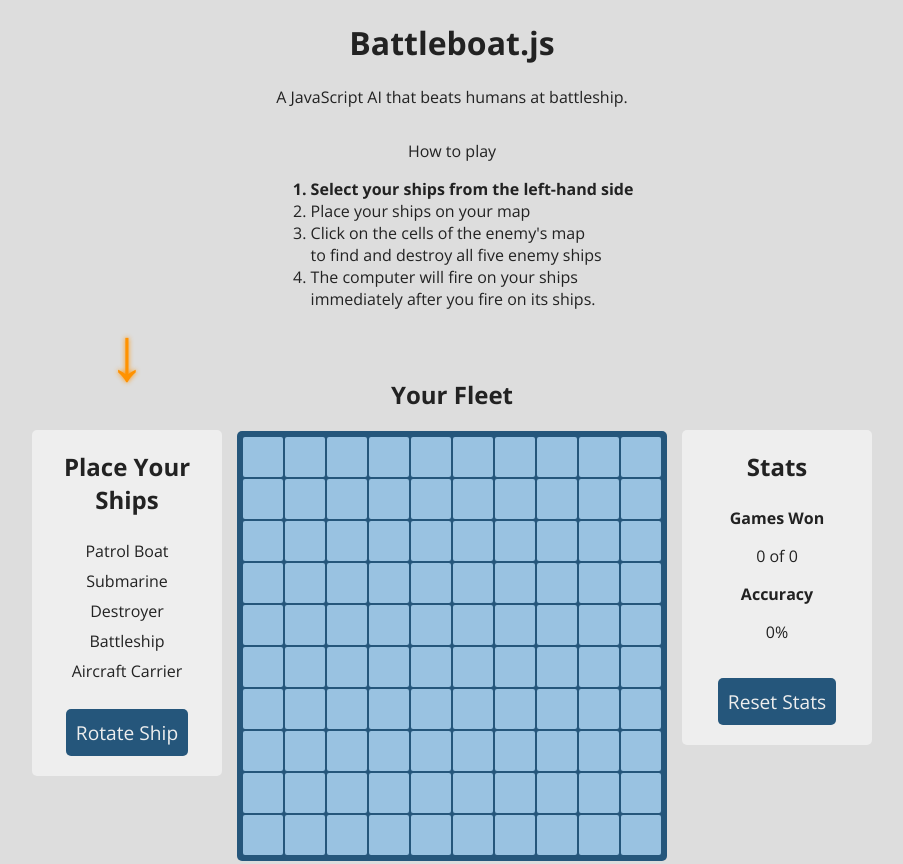
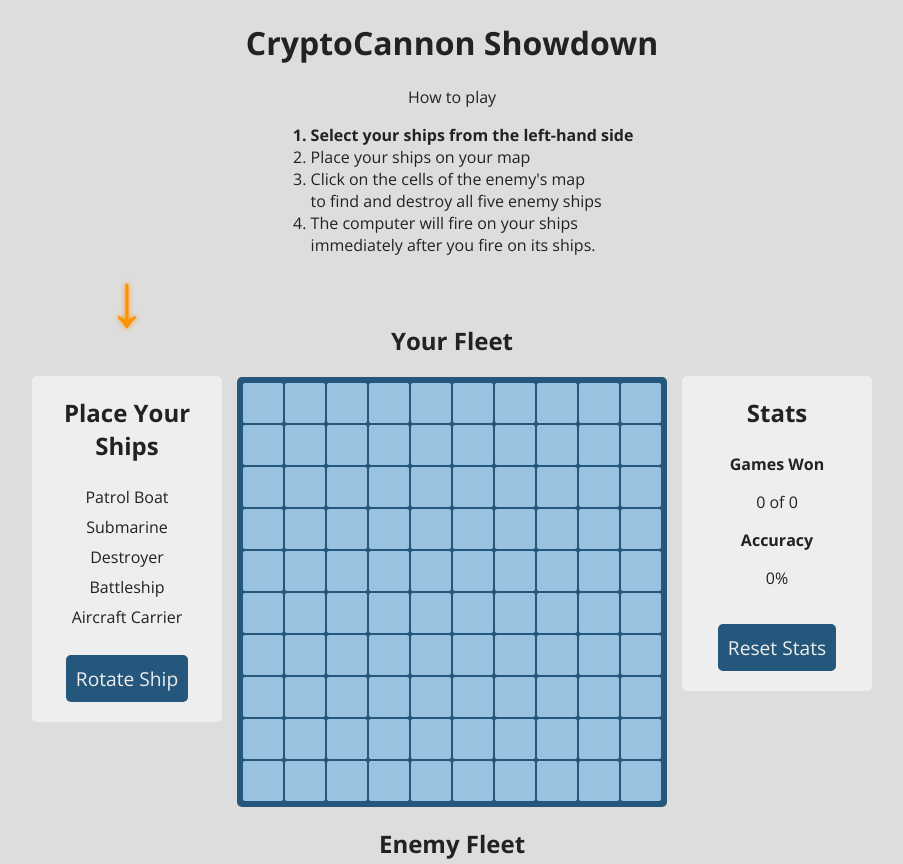
Before and after one commit to xBubonic/AI-BlockchainFinalProject, a plain HTML site: page index.html in a window 1280 px wide. Shown: the top 864 px of the page, without its empty margins (188-1091 px from the left). Drawn offline with nearby package versions, Linux system fonts and the light colour scheme.

Commit message:
Update index.html

```diff
--- a/index.html
+++ b/index.html
@@ -23,8 +23,8 @@
 </head>
 <body>
 <div class="container">
-	<h1>Battleboat.js</h1>
-	<p class="tagline">A JavaScript AI that beats humans at battleship.</p>
+	<h1>CryptoCannon Showdown</h1>
+
 	<p>How to play</p>
 	<ol class="instructions">
 		<li id="step1">Select your ships from the left-hand side</li>
```
